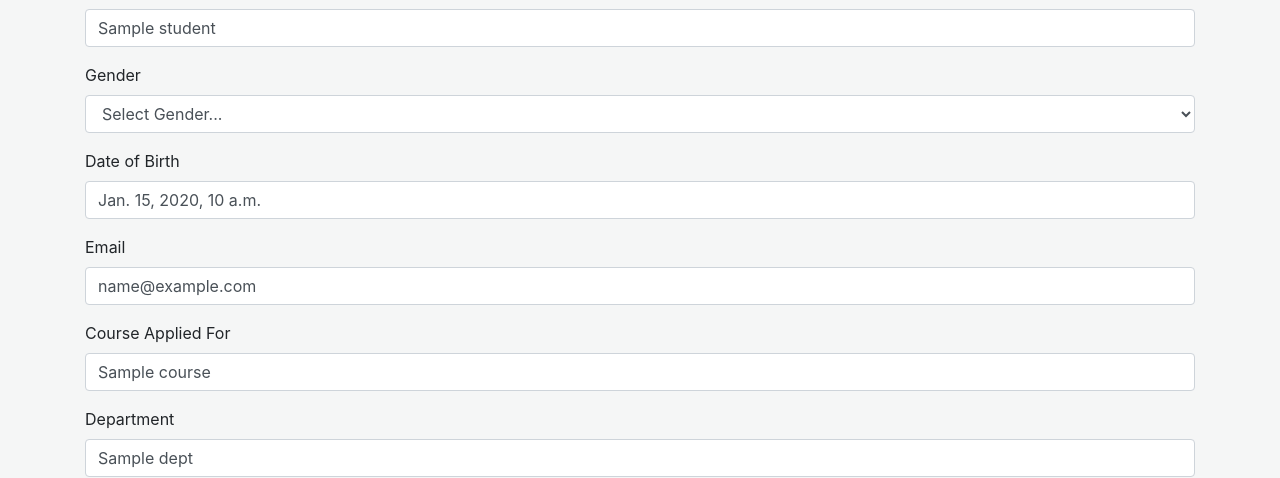
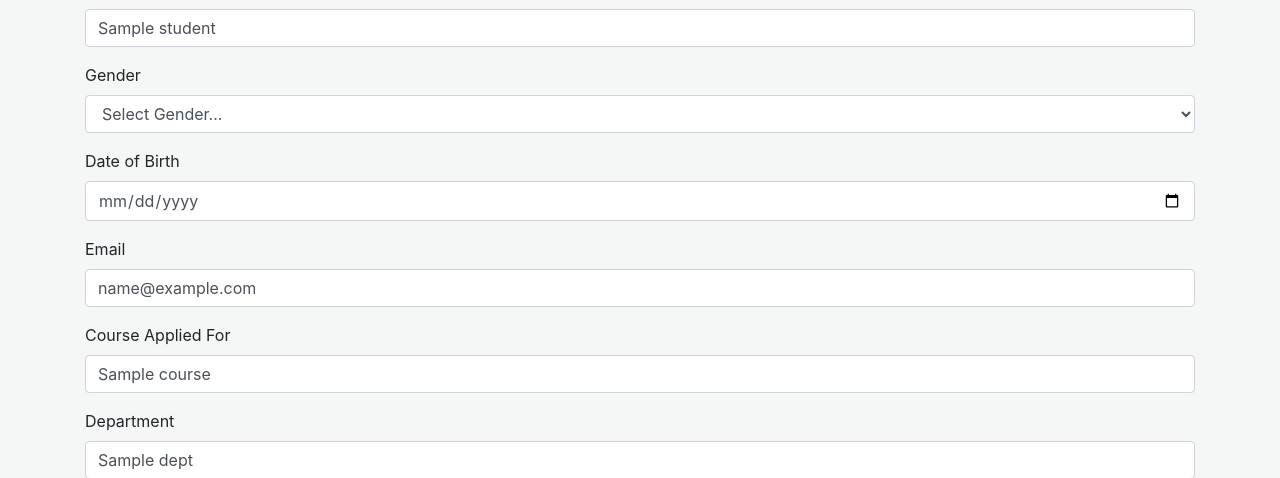
Before and after one commit to a-bobade/Django-CRUD-application, a Django app: template templates/update.html in a window 1280 px wide. Shown: the part 377-855 px from the top of the page. Run offline with Django 3.2, Linux system fonts and the light colour scheme; the template is opened without the code that fills it: most values are stand-ins (such as "Sample title", 1, 10 or a date in 2020); some libraries are stand-ins or nearby versions.

Commit message:
initial commit

```diff
--- a/templates/update.html
+++ b/templates/update.html
@@ -45,7 +45,7 @@
         </div>
         <div class="form-group">
             <label>Date of Birth</label>
-            <input type="text" class="form-control" id="dob" name="dob" placeholder="DD/MM/YYYY"
+            <input type="date" class="form-control" id="dob" name="dob" placeholder="DD/MM/YYYY"
                    value="{{ student.dob }}" required>
         </div>
         <div class="form-group">
```
